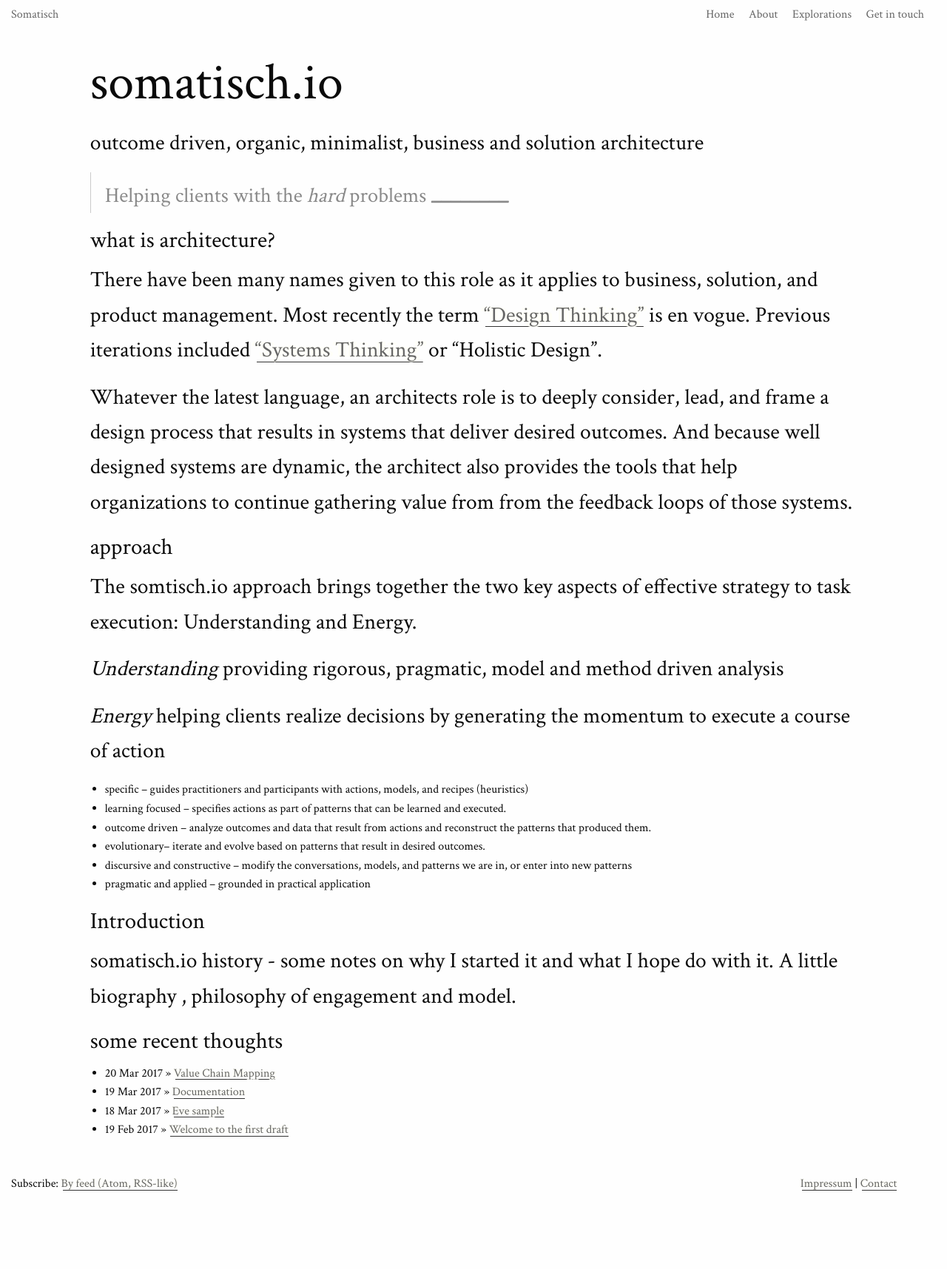
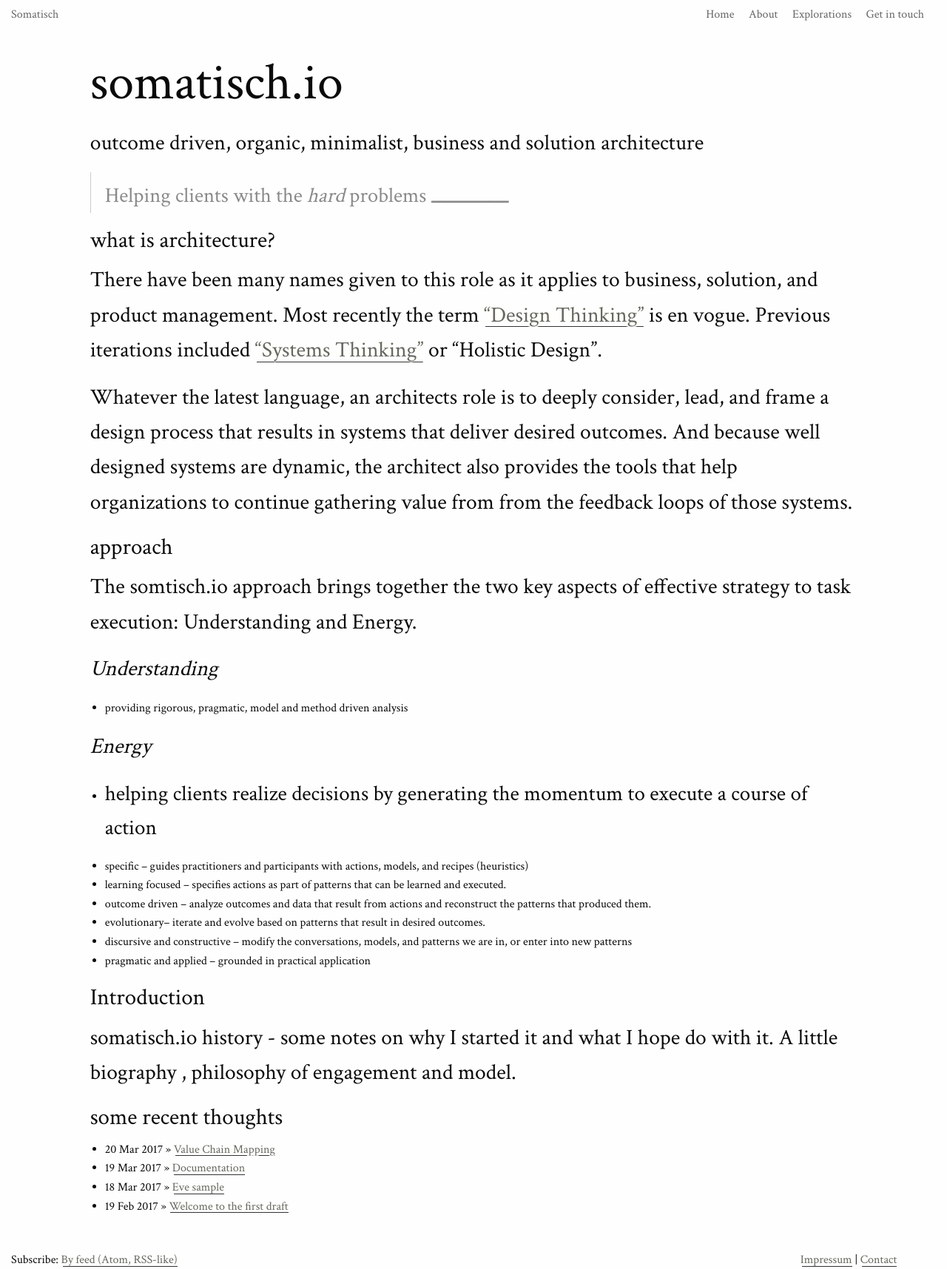
Before and after one commit to somatisch/somatisch-site, a Jekyll site: the page built from index.md, in a window 1280 px wide. Shown: the whole page at 74% size. Built offline with Jekyll 4.4.1, drawn with Linux system fonts in a browser that asks for light colours; nearby versions of some CDN libraries; before the commit the page ends 1613 px from its top, so only the background shows below that.

Commit message:
bold
why is emphasis failing lol

```diff
--- a/index.md
+++ b/index.md
@@ -18,9 +18,11 @@ Whatever the latest language, an architects role is to deeply consider,  lead, a
 ### approach
 The somtisch.io approach brings together the two key aspects of effective strategy to task execution: Understanding and Energy.
 
-*Understanding* providing rigorous, pragmatic, model and method driven analysis
+_Understanding_
+- providing rigorous, pragmatic, model and method driven analysis
 
-*Energy*  helping clients realize decisions  by generating the momentum to execute a course of action
+_Energy_
+- helping clients realize decisions  by generating the momentum to execute a course of action
 
 - specific – guides practitioners and participants with actions, models, and recipes (heuristics)
 - learning focused – specifies actions as part of patterns that can be learned and executed.
```
